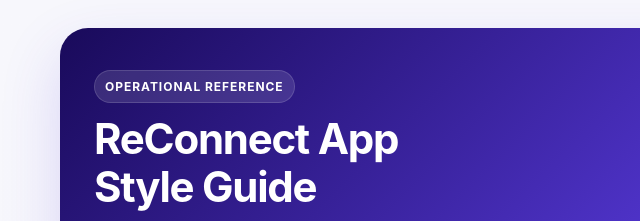
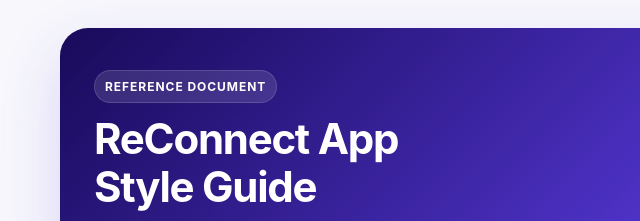
Before and after one commit to frau-jana/rc-app, a plain HTML site: page index.html in a window 1280 px wide. Shown: the top 221 px of the page, 20-660 px from the left. Drawn offline with Linux system fonts and the light colour scheme.

Commit message:
Change 'Operational Reference' to 'Reference Document'

```diff
--- a/index.html
+++ b/index.html
@@ -442,7 +442,7 @@
 <body>
   <main class="page">
     <section class="hero">
-      <div class="eyebrow">Operational Reference</div>
+      <div class="eyebrow">Reference Document</div>
       <h1>ReConnect App Style Guide</h1>
       <p>This browser-ready guide is designed for product, design, development, and QA teams. It is structured so it can be stored as a single HTML file, opened locally in any browser, and uploaded to GitHub without extra dependencies.</p>
     </section>
```
